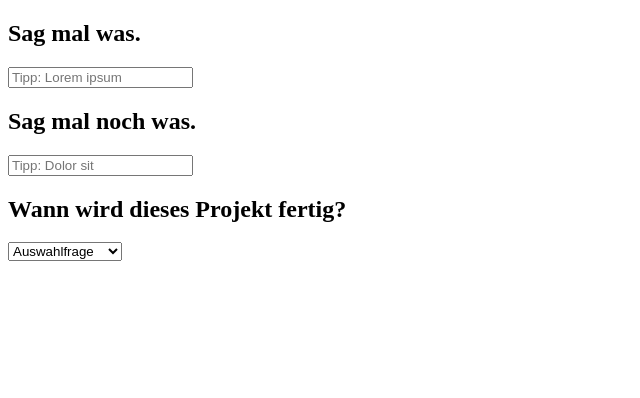
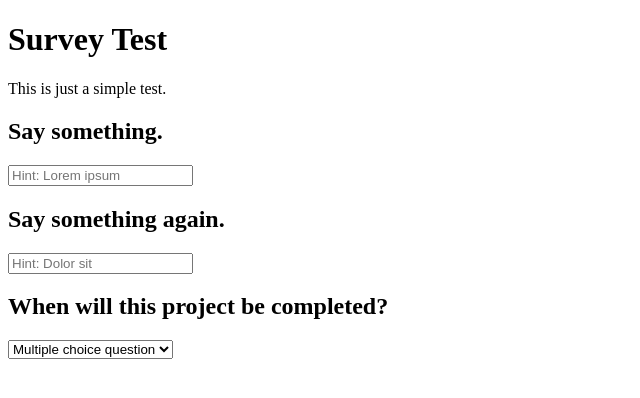
Before and after one commit to pal03377/flask-survey, a Flask app: page / in a window 1280 px wide. Shown: the top 398 px of the page, without its empty margins (0-640 px from the left). Run offline with Flask 2, Linux system fonts and the light colour scheme.

Commit message:
add title and description and reqrite the questions in English

```diff
--- a/server.py
+++ b/server.py
@@ -2,31 +2,35 @@ from flask import *
 
 app = Flask(__name__)
 
+title = "Survey Test"
+
+description = "This is just a simple test."
+
 questions = [
     {
         "type": "text-one-line",
-        "title": "Sag mal was.",
-        "placeholder": "Tipp: Lorem ipsum",
+        "title": "Say something.",
+        "placeholder": "Hint: Lorem ipsum",
         "name": "test1"
     },
     {
         "type": "text-one-line",
-        "title": "Sag mal noch was.",
-        "placeholder": "Tipp: Dolor sit",
+        "title": "Say something again.",
+        "placeholder": "Hint: Dolor sit",
         "name": "test2"
     },
     {
         "type": "multiple-choice",
-        "title": "Wann wird dieses Projekt fertig?",
-        "placeholder": "Auswahlfrage",
+        "title": "When will this project be completed?",
+        "placeholder": "Multiple choice question",
         "name": "test3",
-        "options": ["heute", "morgen", "in 3 Tagen", "nächste Woche", "irgendwann"]
+        "options": ["today", "tomorrow", "in 3 days", "next week", "at some point in time"]
     }
 ]
 
 @app.route("/")
 def index():
-    return render_template("survey.html", questions=questions)
+    return render_template("survey.html", title=title, description=description, questions=questions)
 
 if __name__ == "__main__":
     app.run(port=5000, debug=True)
--- a/templates/survey.html
+++ b/templates/survey.html
@@ -3,10 +3,12 @@
 <html>
 
 <head>
-    <title>Survey</title>
+    <title>{{ title }}</title>
 </head>
 
 <body>
+    <h1>{{ title }}</h1>
+    <p>{{ description }}</p>
     {% for question in questions %}
         <h2>{{ question["title"] }}</h2>
         {% include "elements/"+question["type"]+".html" %}
```
Also changed, not shown: templates/dashboard.html (added, +17 -0 lines).
